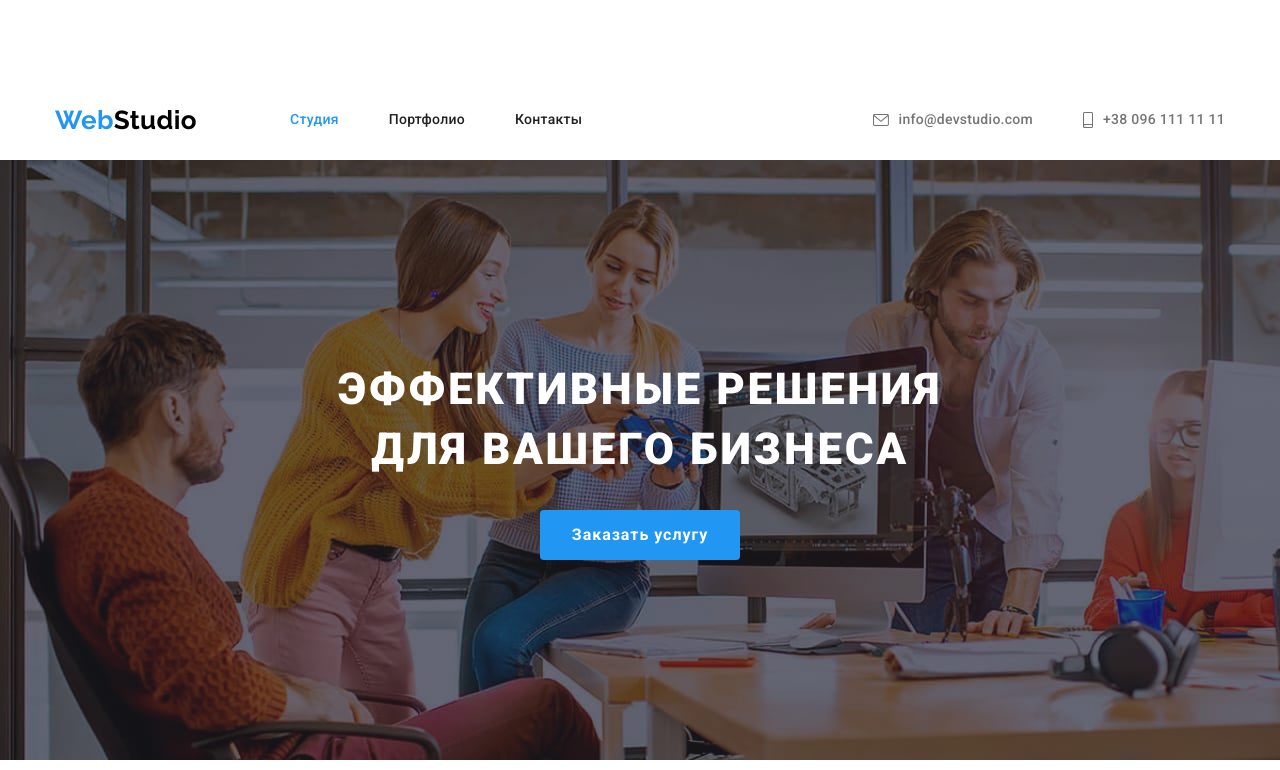
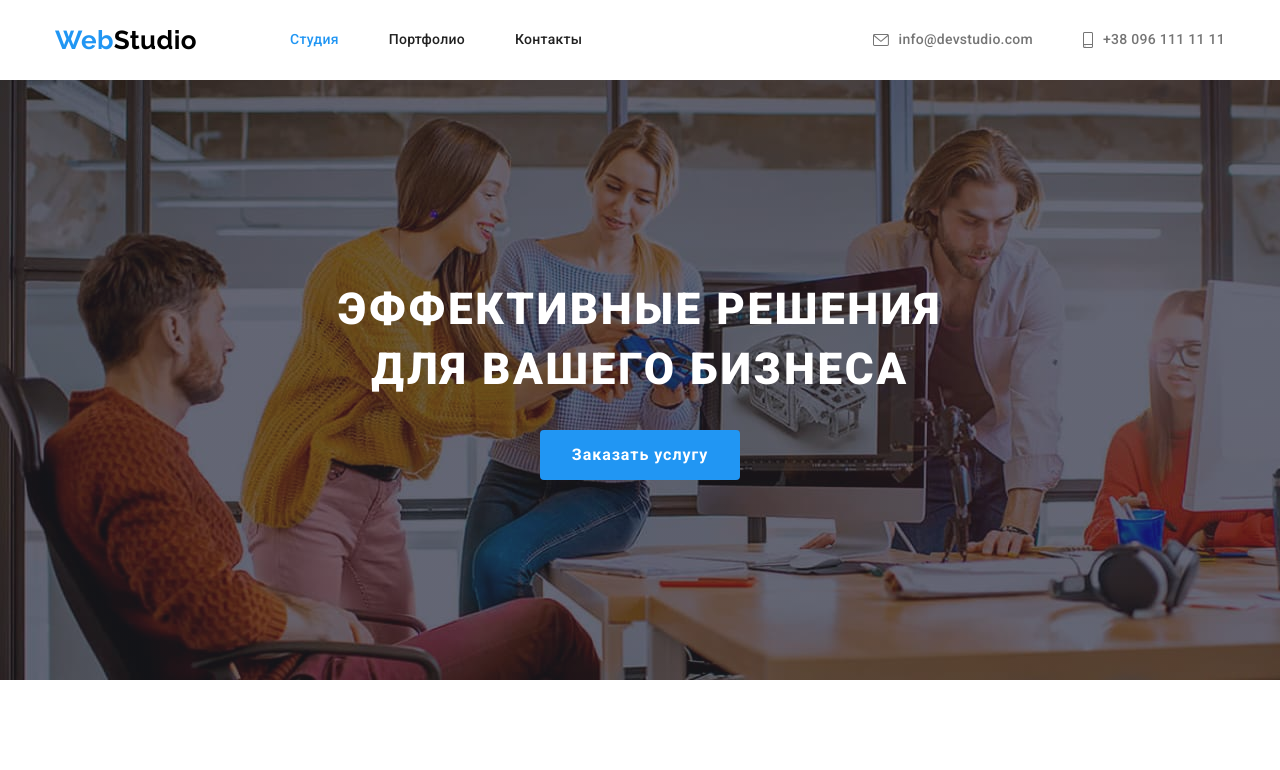
Before and after one commit to Maksym-Maleiev/goit-markup-hw-5, a plain HTML site: page index.html in a window 1280 px wide. Shown: the top 770 px of the page. Drawn offline with nearby package versions, Linux system fonts and the light colour scheme.

Commit message:
add styles for fised header

```diff
--- a/css/styles.css
+++ b/css/styles.css
@@ -129,6 +129,14 @@ img {
 
 .page-header {
   display: flex;
+
+  position: fixed;
+  top: 0;
+  left: 50%;
+  z-index: 2;
+  transform: translateX(-50%);
+
+  background-color: var(--primary-bg-color);
 }
 
 .main-nav {
```
